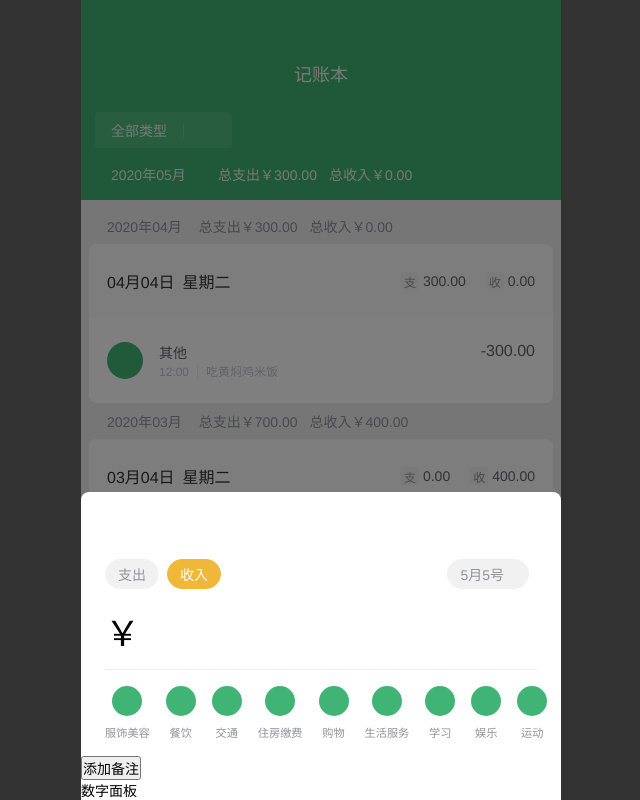
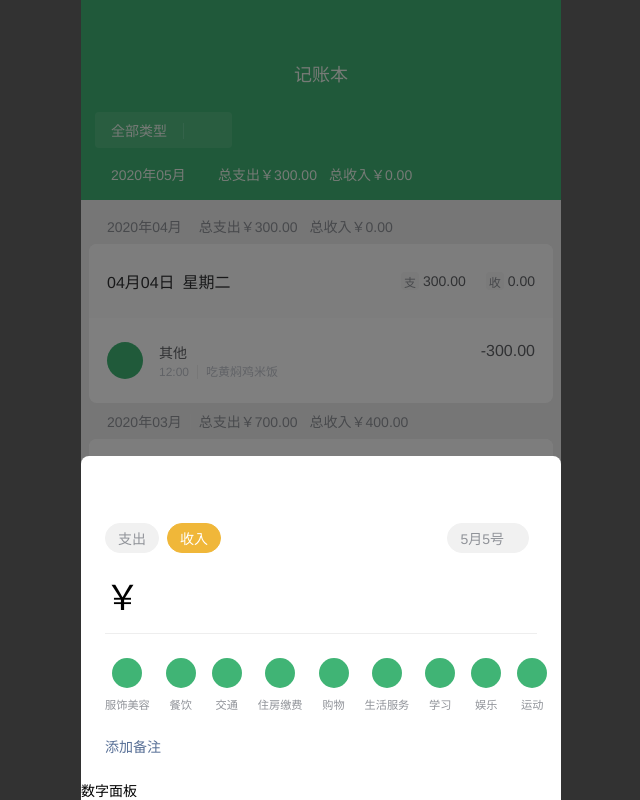
Before and after one commit to haixiangyan/weixin-cash, a React (Create React App) app: page / in a window 1280 px wide. Shown: the whole page, without its empty margins (319-959 px from the left). Built offline with nearby package versions, Linux system fonts and the light colour scheme.

Commit message:
完成备注的样式

```diff
--- a/src/components/Money.tsx
+++ b/src/components/Money.tsx
@@ -38,7 +38,7 @@ const AmountSection = styled.section`
 `
 
 const CategoryList = styled.ul`
-  padding: 16px 24px;
+  padding: 24px;
   display: flex;
   align-items: center;
   overflow-x: auto;
@@ -60,6 +60,10 @@ const CategoryText = styled.span`
   margin-top: 8px;
   color: ${props => props.theme.$subText};
   word-break: keep-all;
+`
+
+const NoteSection = styled.section`
+  padding: 0 24px 24px;
 `
 
 const Money: React.FC = () => {
@@ -94,9 +98,9 @@ const Money: React.FC = () => {
           )))
         }
       </CategoryList>
-      <section>
-        <button>添加备注</button>
-      </section>
+      <NoteSection>
+        <a>添加备注</a>
+      </NoteSection>
       <div>
         数字面板
       </div>
```
